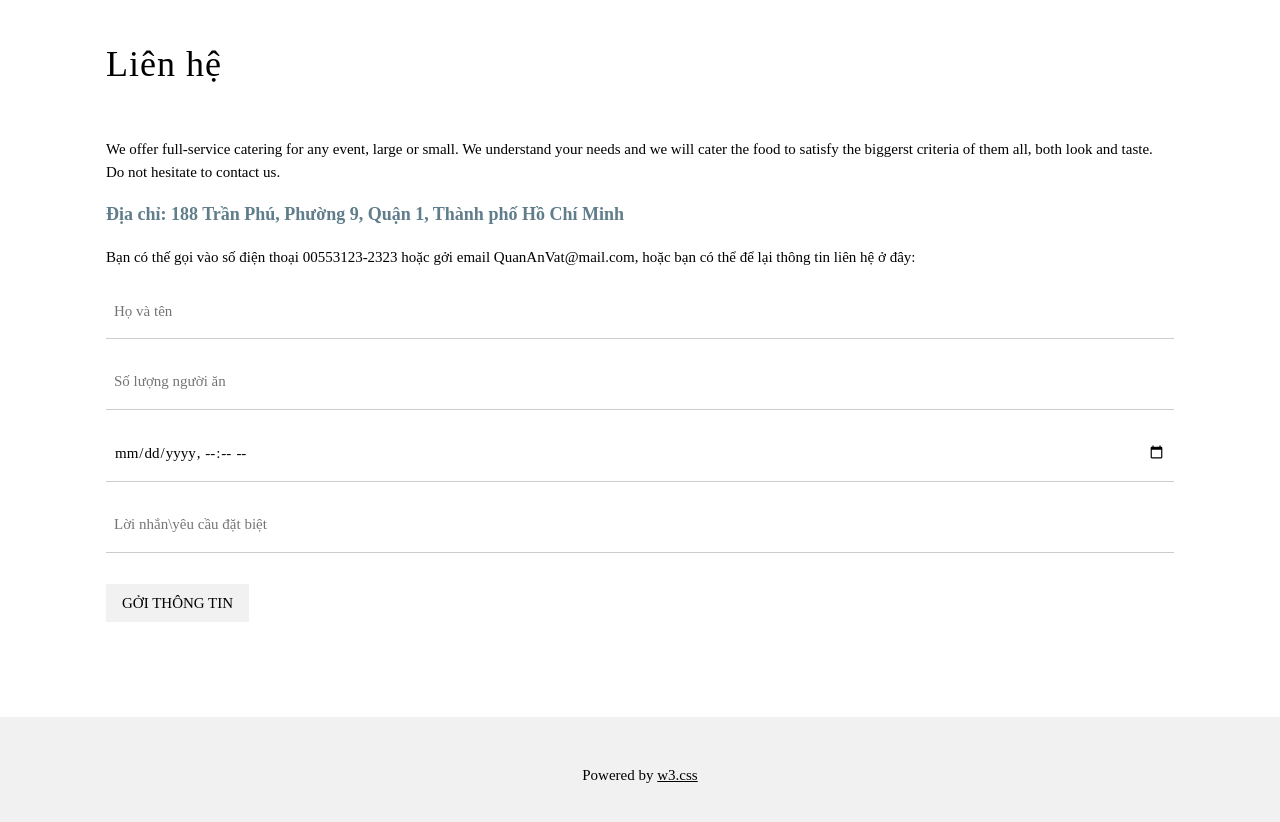
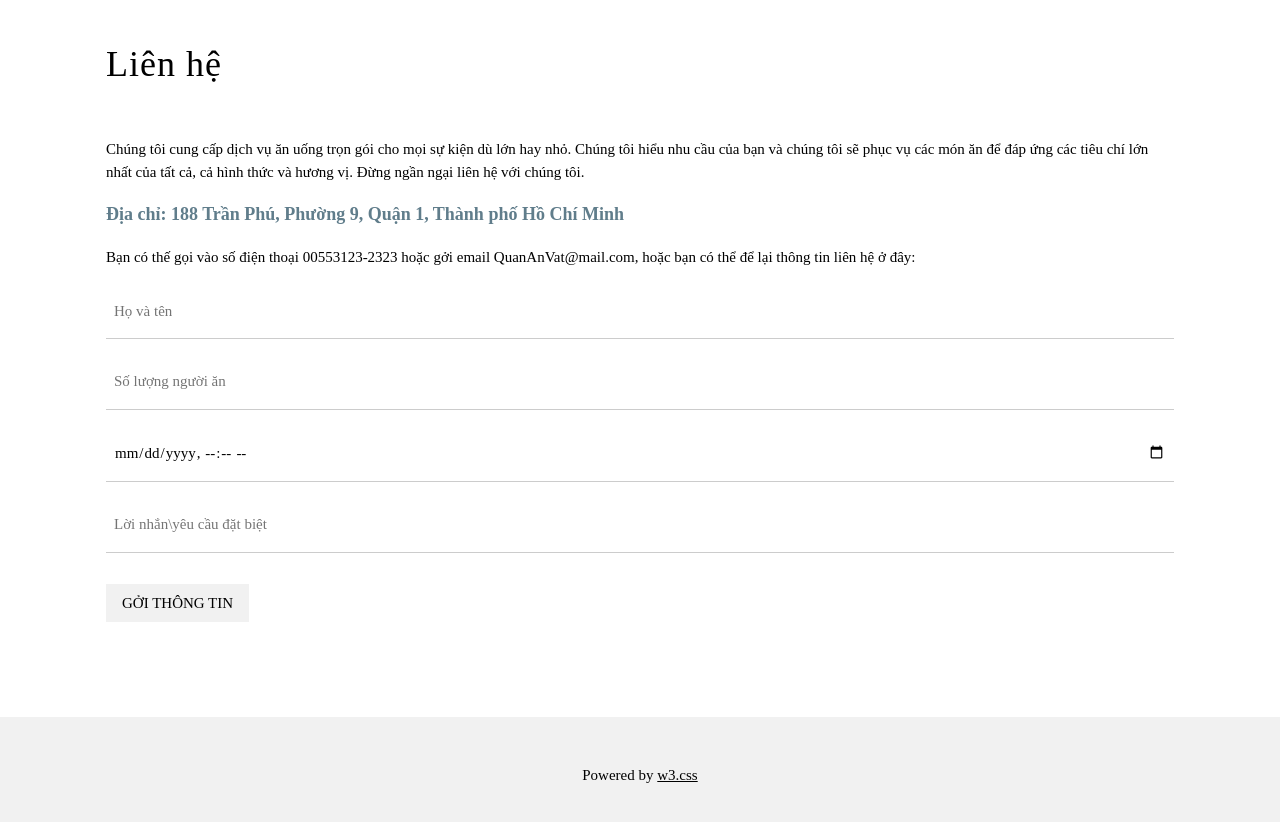
Before and after one commit to lebathang/Webside-An-Vat, a plain HTML site: page index.html in a window 1280 px wide. Shown: the part 2420-3242 px from the top of the page. Drawn offline with nearby package versions, Linux system fonts and the light colour scheme.

Commit message:
Update index.html

```diff
--- a/index.html
+++ b/index.html
@@ -83,7 +83,7 @@ h1, h2, h3, h4, h5, h6 {
   <!-- Contact Section -->
   <div class="w3-container w3-padding-64" id="Liên hệ với chúng tôi">
     <h1>Liên hệ</h1><br>
-    <p>We offer full-service catering for any event, large or small. We understand your needs and we will cater the food to satisfy the biggerst criteria of them all, both look and taste. Do not hesitate to contact us.</p>
+    <p>Chúng tôi cung cấp dịch vụ ăn uống trọn gói cho mọi sự kiện dù lớn hay nhỏ. Chúng tôi hiểu nhu cầu của bạn và chúng tôi sẽ phục vụ các món ăn để đáp ứng các tiêu chí lớn nhất của tất cả, cả hình thức và hương vị. Đừng ngần ngại liên hệ với chúng tôi.</p>
     <p class="w3-text-blue-grey w3-large"><b>Địa chỉ: 188 Trần Phú, Phường 9, Quận 1, Thành phố Hồ Chí Minh</b></p>
     <p>Bạn có thế gọi vào số điện thoại 00553123-2323 hoặc gởi email QuanAnVat@mail.com, hoặc bạn có thể để lại thông tin liên hệ ở đây:</p>
     <form action="/action_page.php" target="_blank">
```
